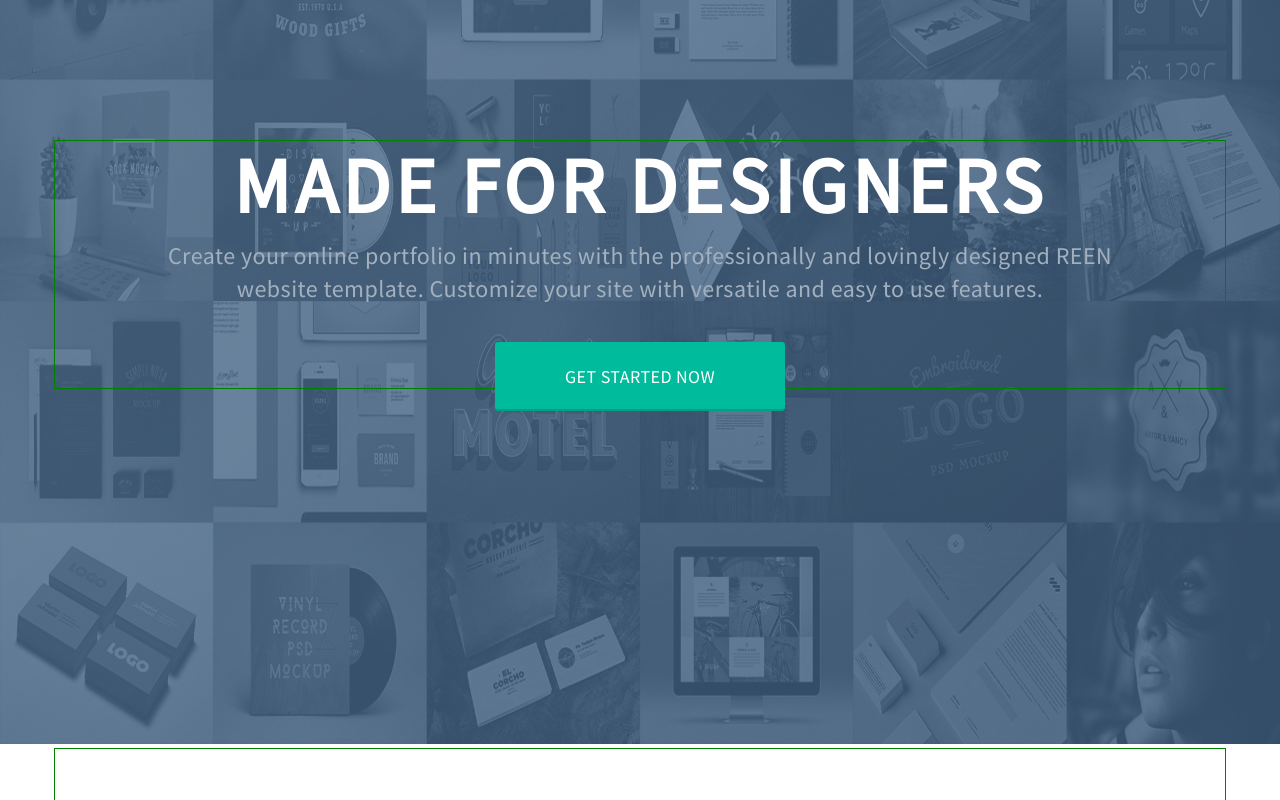
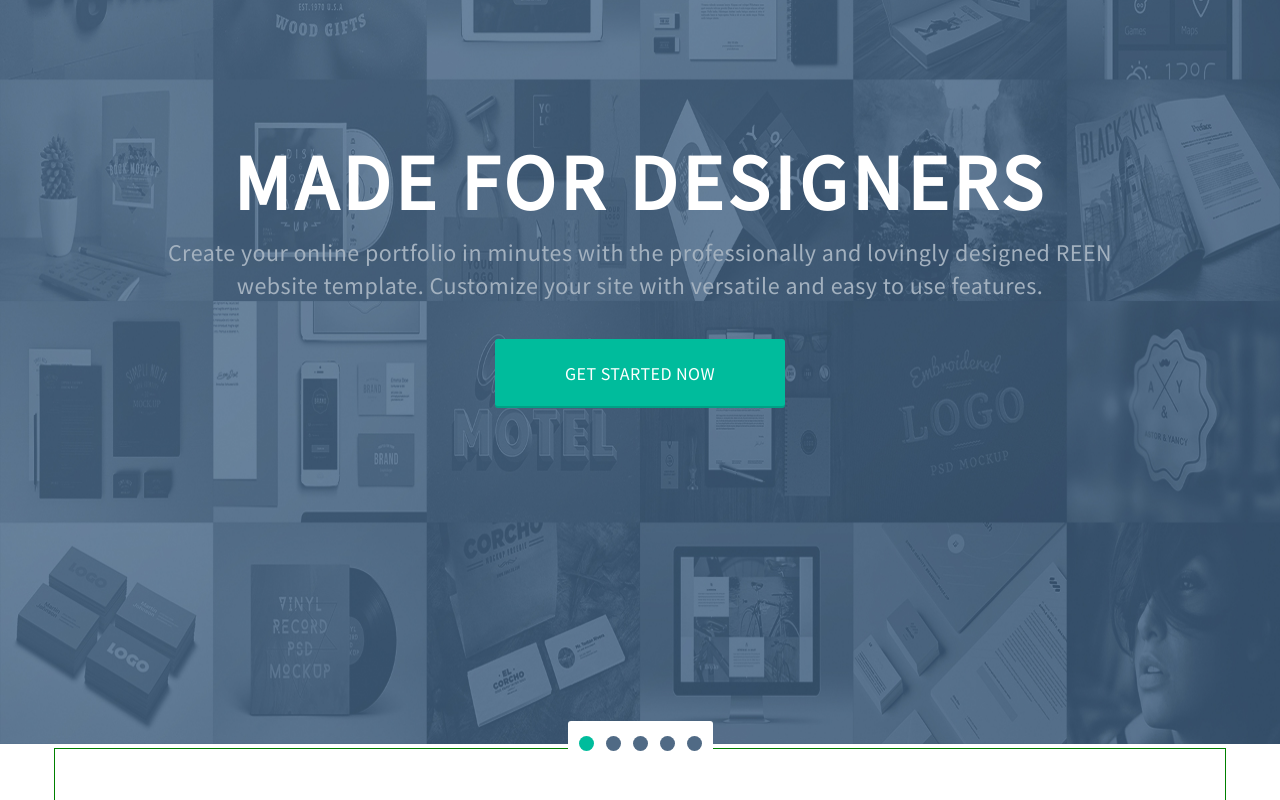
Before and after one commit to Peleka/Reen, a website: page src/templates/index.html in a window 1280 px wide. Shown: the part 300-1100 px from the top of the page. Drawn offline with nearby package versions, Linux system fonts and the light colour scheme; files that its build step writes are made by us from their sources; files whose address does not match are found by name.

Commit message:
исправлен slider & pagination

```diff
--- a/src/styles/slider.less
+++ b/src/styles/slider.less
@@ -1,25 +1,20 @@
 /*слайдер*/
 .slider {
+  position: relative;
   width: 100%;
-
-
    img {
     width: 100%;
     min-height: 886px;
-    position: relative;
+    background-color: #a3b1bf;
     }
 }
 .slider-content {
   width: 100%;
+  text-align: center;
   position: absolute;
-  top: 440px;
-}
-.content {
-   text-align: center;
+  top: 280px;
+  left: 0;
 
-    /*временные рамки*/
-   /*border: 1px solid blueviolet;
-   background-color: aquamarine;*/
   h1 {
     font-size: 78px;
     line-height: 88px;
@@ -50,182 +45,35 @@
     font-weight: normal;
   }
 }
+.pagination {
+  width: 100%;
+  position: absolute;
+  bottom:-18px;
 
+  ul {
+    margin-left: auto;
+    margin-right: auto;
+    width: 145px;
+    height: 45px;
+    display: flex;
+    align-items: center;
+    justify-content: space-around;
+    background-color: #fff;
+    border-radius: 3px;
 
-
-
-  /*
-  .slide  input {
-    display: none;
-  }
-  .slide  input + label {
-    display: inline-block;
+     li {
        width: 15px;
        height: 15px;
-    border-radius: 9px;
+       border-radius: 50%;
        background: #506a85;
-    cursor: pointer;
-    z-index: 100;
-    position: relative;
-    margin-right: 10px;
-    top: 99%;
-    transition: background 0.8s ease-out 0s;
+
+       &:last-child {
+         margin-right: 5px;
        }
-  .slide  input + label:hover {
-    background:#fff;
+       &:first-child {
+         background-color: #00bc9c;
+         margin-left: 5px;
        }
-  .slide  input:checked + label {
-    background:#00bc9c;
      }
-  .slide  div {
-    position: absolute;
-    top: 0px;
-    left: 0px;
-    right: 0px;
-    bottom: 0px;
-    z-index: 0;
-    visibility: hidden;
-    opacity: 0;
-    transition: opacity 0.8s ease-out 0.1s, visibility 0.1s ease-out 0.9s;
   }
-  .slide div img {
-    width: 1920px;
-    height: 880px;
 }
-  .slide  input:checked + label + div {
-    visibility: visible;
-    opacity: 1;
-    transition: opacity 0.8s ease-out 0.1s, visibility 0.1s ease-out 0s;
-  }
-  .slide  div  h1 {
-    margin: 0;
-    padding: 0;
-    position: absolute;
-    font-size: 78px;
-    line-height: 88px;
-    letter-spacing: 0.06em;
-    text-transform: uppercase;
-    color: #fff;
-    width: 100%;
-  }
-  .slide  div  p {
-    position: absolute;
-    font-size: 24px;
-    line-height: 33px;
-    letter-spacing: 0.02em;
-  }
-  .slide  div.slider_text1  h1 {
-    top: 290px;
-    font-weight: normal;
-    text-align: center;
-  }
-  .slide  div.slider_text1  p {
-    color: #a3b1bf;
-    width: 100%;
-    top: 395px;
-    text-align: center;
-  }
-  .slide  div.slider_text2  h1 {
-    top: 165px;
-    text-align: right;
-    right: 375px;
-    font-weight: bold;
-  }
-  .slide  div.slider_text2  p {
-    text-align: right;
-    right: 375px;
-    top: 440px;
-    color: #fff;
-    font-weight: normal;
-  }
-  .slide  div.slider_text3  h1,
-  .slide  div.slider_text3  p {
-    text-align: left;
-    left: 376px;
-  }
-  .slide  div.slider_text3  h1,
-  .slide  div.slider_text4  h1 {
-    width: auto;
-    font-size: 73px;
-    line-height: 128px;
-    letter-spacing: 0.04em;
-    text-transform: uppercase;
-    background-color: #506a85;
-  }
-  .slide  div.slider_text3  h1:nth-child(1) {
-    top: 205px;
-    padding: 0 40px;
-  }
-  .slide  div.slider_text3  h1:nth-child(2) {
-    top: 338px;
-    padding: 0 40px;
-  }
-  .slide  div.slider_text3  p {
-    top: 484px;
-    color: #506a85;
-    width: auto;
-  }
-  .slide  div.slider_text4  h1:nth-child(1) {
-    top: 86px;
-    right: 375px;
-    padding: 0 40px 0 85px;
-  }
-  .slide  div.slider_text4  h1:nth-child(2) {
-    right: 375px;
-    padding: 0 40px 0 135px;
-    top: 220px;
-  }
-  .slide  div.slider_text4 p {
-    top: 368px;
-    color: #fff;
-    width: auto;
-    right: 375px;
-    text-align: right;
-  }
-  .slide  div.slider_text5  h1 {
-    top: 95px;
-    text-align: center;
-  }
-  .slide  div.slider_text5 p {
-    top: 276px;
-    text-align: center;
-  }*/
-  /*зеленая кнопка
-  .slide div a.button-slide-1,
-  .slide div a.button-slide-2,
-  .slide div a.button-slide-3,
-  .slide div a.button-slide-4,
-  .slide div a.button-slide-5 {
-    position: absolute;
-    font-size: 18px;
-    letter-spacing: 0.025em;
-    color: #ffffff;
-    background: #00bc9c;
-    text-transform: uppercase;
-    text-decoration: none;
-    border-radius: 3px;
-    box-shadow: 0 -2px rgba(0,0,0,0.15) inset;
-    padding: 23px 70px;
-    text-align: center;
-    font-weight: normal;
-  }
-  .slide div a.button-slide-1 {
-    top: 50%;
-    left: 50%;
-  }
-  .slide div a.button-slide-2 {
-    top: 561px;
-    left: 1245px;
-  }
-  .slide div a.button-slide-3 {
-    top: 615px;
-    left: 375px;
-  }
-  .slide div a.button-slide-4 {
-    top: 497px;
-    left: 1245px;
-  }
-  .slide div a.button-slide-5 {
-    top: 400px;
-    left: 815px;
-  }*/
--- a/src/styles/style.less
+++ b/src/styles/style.less
@@ -289,7 +289,7 @@ a.button-link {
   font-weight: 500;
 }
 .subscribe {
-  width: 280px;
+  width: 270px;
   min-height: 40px;
   background-color: #4e5c6c;
   border-radius: 3px;
@@ -313,7 +313,7 @@ a.button-link {
  input[type="submit"] {
   width: 88px;
   height: 30px;
-  margin-left: 10px;
+  margin-left: 0;
   text-transform: uppercase;
   text-decoration: none;
   font-family: 'Source Sans Pro', Arial, sans-serif;
--- a/src/templates/index.html
+++ b/src/templates/index.html
@@ -92,8 +92,6 @@
           <li>
             <img src='img/image-1.jpg'>
             <div class="slider-content">
-                <div class='container'>
-                    <div class="content">
               <h1>Made for Designers</h1>
               <p>Create your online portfolio in minutes with
                   the professionally and lovingly designed REEN</br>
@@ -101,56 +99,16 @@
                   and easy to use features.</p>
               <a class='button-slide-1' href='#'>Get Started Now</a>
             </div>
-                 </div>
-             </div>
-
           </li>
         </ul>
-      </div>
-            <!---
-              <input type='radio' name='slider' id='slider_2'>
-              <label for='slider_2'></label>
-            <div class='slider slider_text2'>
-              <h1>Fresh and</br> beautiful design</h1>
-              <p>REEN is designed to showcase your talent and
-                 put your work in the forefront.</br>
-                 Professionally use of typography and layout
-                 that fits your content.</p>
-              <img src='img/image-2.jpg'>
-              <a class='button-slide-2' href='#'>Get Started Now</a>
-            </div>
-              <input type='radio' name='slider' id='slider_3'>
-              <label for='slider_3'></label>
-            <div class='slider slider_text3'>
-              <h1>Clean and</h1>
-              <h1>reusable code</h1>
-              <p>The clean code allows you to easily copy code
-                 blocks from content</br>
-                 modules and past them in different places or layouts.</p>
-              <img src='img/image-3.jpg'>
-              <a class='button-slide-3' href='#'>Get Started Now</a>
-            </div>
-              <input type='radio' name='slider' id='slider_4'>
-              <label for='slider_4'></label>
-            <div class='slider slider_text4'>
-              <h1>Just focus on</h1>
-              <h1>your creativity</h1>
-              <p>Take a break from messing around with heavy
-                 coding and spend your</br>
-                 time brainstorming ideas for your next project.</p>
-              <img src='img/image-4.jpg'>
-              <a class='button-slide-4' href='#'>Get Started Now</a>
-            </div>
-              <input type='radio' name='slider' id='slider_5'>
-              <label for='slider_5'></label>
-            <div class='slider slider_text5'>
-              <h1>Showcase</br> your content</h1>
-              <p>With REEN you have the possibility to create
-                websites for various contents</br>
-                quickly and easily. Now it's up to you!</p>
-              <img src='img/image-5.jpg'>
-              <a class='button-slide-5' href='#'>Get Started Now</a>
-            </div>-->
+        <div class="pagination">
+        <ul>
+         <li></li>
+         <li></li>
+         <li></li>
+         <li></li>
+         <li></li>
+        </ul>
       </div>
     </div>
       <section>
```
Lines whose indentation alone changed are shown as unchanged.
